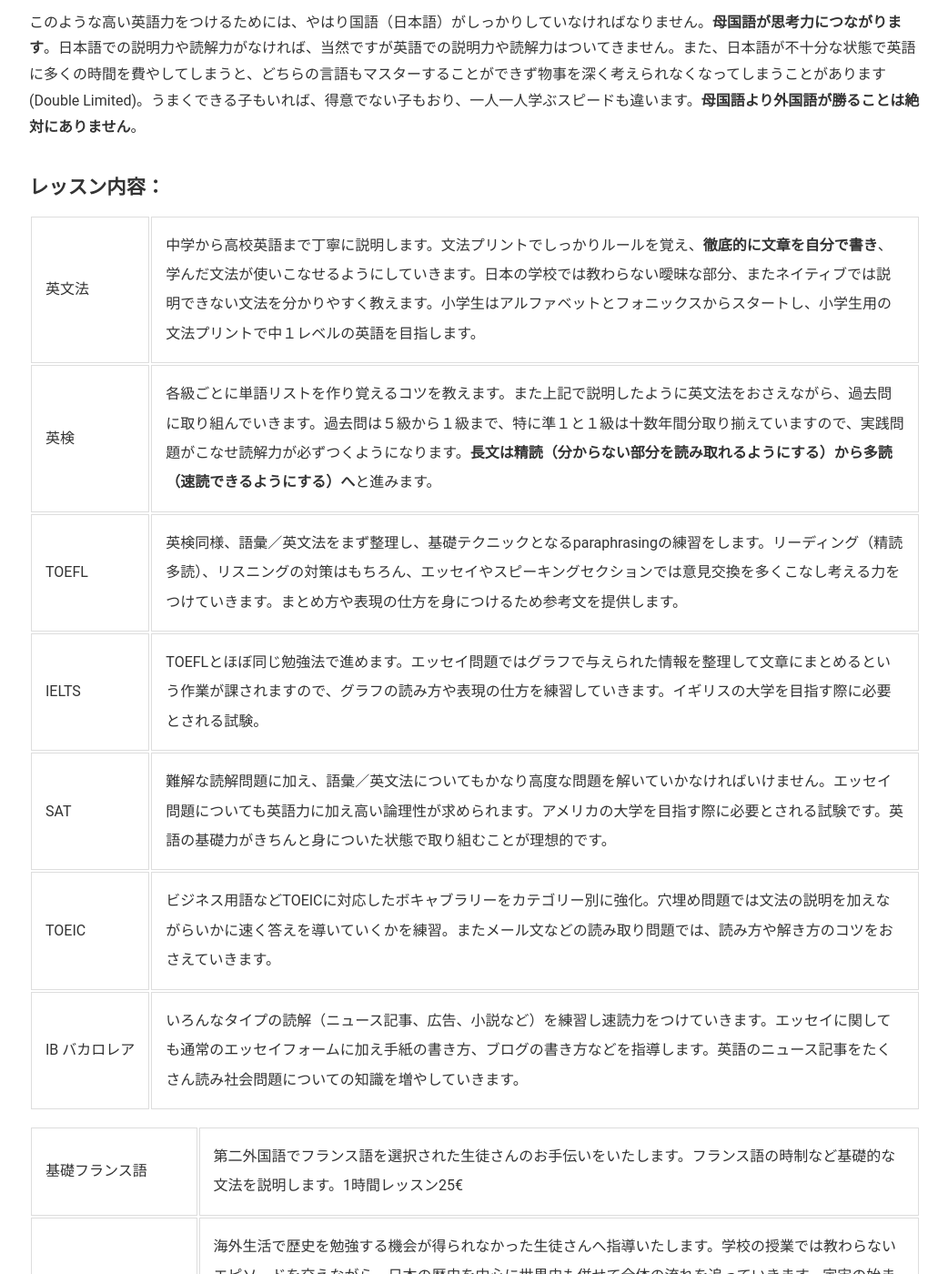
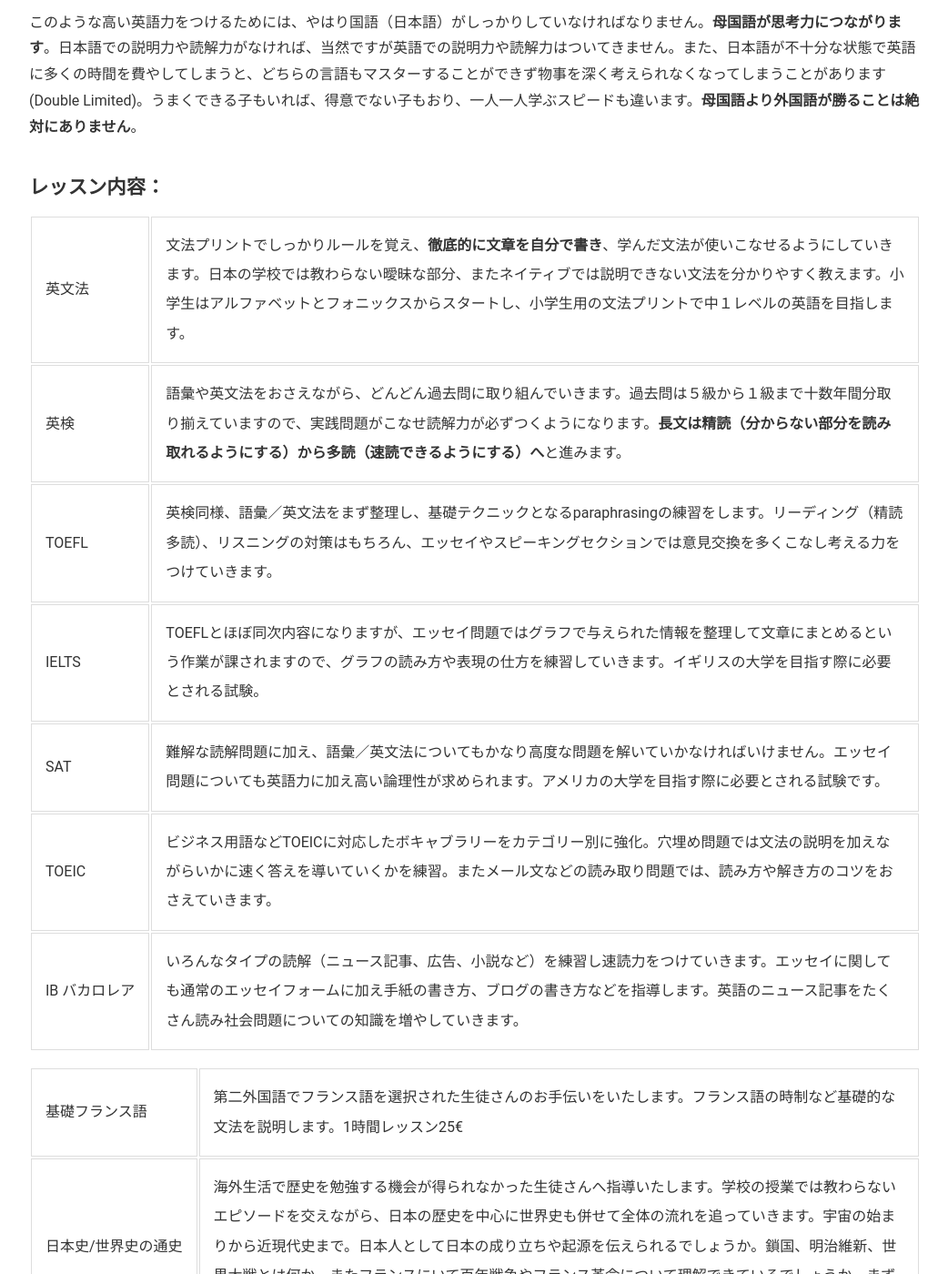
Before and after one commit to phocean/akispace, a Jekyll site: the page built from lessons.md, in a window 1280 px wide and 1400 px high, scrolled down 1040 px. Shown: the whole window at 91% size, without its empty margins (118-1160 px from the left). Built offline with Jekyll 4.4.1, drawn with Linux system fonts in a browser that asks for light colours.

Commit message:
Update lessons.md

```diff
--- a/lessons.md
+++ b/lessons.md
@@ -33,23 +33,23 @@ description: オンライン英語家庭教師　小学生から大学生まで
 <table>
 <tr>
 <td nowrap>英文法</td>
-<td>中学から高校英語まで丁寧に説明します。文法プリントでしっかりルールを覚え、<strong>徹底的に文章を自分で書き</strong>、学んだ文法が使いこなせるようにしていきます。日本の学校では教わらない曖昧な部分、またネイティブでは説明できない文法を分かりやすく教えます。小学生はアルファベットとフォニックスからスタートし、小学生用の文法プリントで中１レベルの英語を目指します。</td>
+<td>文法プリントでしっかりルールを覚え、<strong>徹底的に文章を自分で書き</strong>、学んだ文法が使いこなせるようにしていきます。日本の学校では教わらない曖昧な部分、またネイティブでは説明できない文法を分かりやすく教えます。小学生はアルファベットとフォニックスからスタートし、小学生用の文法プリントで中１レベルの英語を目指します。</td>
 </tr>
 <tr>
 <td nowrap>英検</td>
-<td>各級ごとに単語リストを作り覚えるコツを教えます。また上記で説明したように英文法をおさえながら、過去問に取り組んでいきます。過去問は５級から１級まで、特に準１と１級は十数年間分取り揃えていますので、実践問題がこなせ読解力が必ずつくようになります。<strong>長文は精読（分からない部分を読み取れるようにする）から多読（速読できるようにする）へ</strong>と進みます。</td>
+<td>語彙や英文法をおさえながら、どんどん過去問に取り組んでいきます。過去問は５級から１級まで十数年間分取り揃えていますので、実践問題がこなせ読解力が必ずつくようになります。<strong>長文は精読（分からない部分を読み取れるようにする）から多読（速読できるようにする）へ</strong>と進みます。</td>
 </tr>
 <tr>
 <td nowrap>TOEFL</td>
-<td>英検同様、語彙／英文法をまず整理し、基礎テクニックとなるparaphrasingの練習をします。リーディング（精読多読）、リスニングの対策はもちろん、エッセイやスピーキングセクションでは意見交換を多くこなし考える力をつけていきます。まとめ方や表現の仕方を身につけるため参考文を提供します。</td>
+<td>英検同様、語彙／英文法をまず整理し、基礎テクニックとなるparaphrasingの練習をします。リーディング（精読多読）、リスニングの対策はもちろん、エッセイやスピーキングセクションでは意見交換を多くこなし考える力をつけていきます。</td>
 </tr>
 <tr>
 <td nowrap>IELTS</td>
-<td>TOEFLとほぼ同じ勉強法で進めます。エッセイ問題ではグラフで与えられた情報を整理して文章にまとめるという作業が課されますので、グラフの読み方や表現の仕方を練習していきます。イギリスの大学を目指す際に必要とされる試験。</td>
+<td>TOEFLとほぼ同次内容になりますが、エッセイ問題ではグラフで与えられた情報を整理して文章にまとめるという作業が課されますので、グラフの読み方や表現の仕方を練習していきます。イギリスの大学を目指す際に必要とされる試験。</td>
 </tr>
 <tr>
 <td nowrap>SAT</td>
-<td>難解な読解問題に加え、語彙／英文法についてもかなり高度な問題を解いていかなければいけません。エッセイ問題についても英語力に加え高い論理性が求められます。アメリカの大学を目指す際に必要とされる試験です。英語の基礎力がきちんと身についた状態で取り組むことが理想的です。</td>
+<td>難解な読解問題に加え、語彙／英文法についてもかなり高度な問題を解いていかなければいけません。エッセイ問題についても英語力に加え高い論理性が求められます。アメリカの大学を目指す際に必要とされる試験です。</td>
 </tr>
  <tr>
 <td nowrap>TOEIC</td>
```
